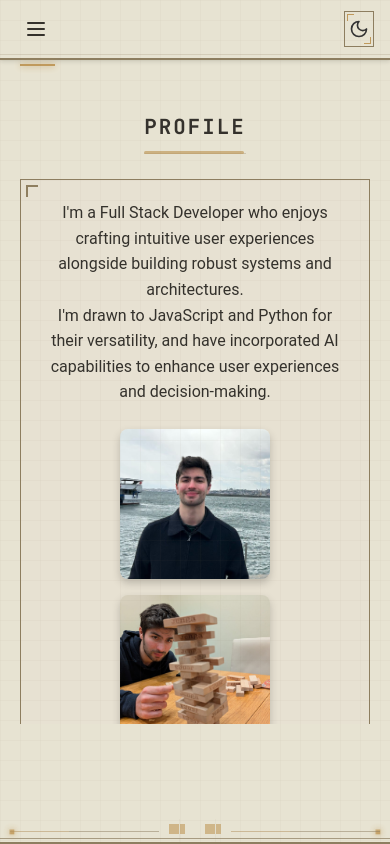
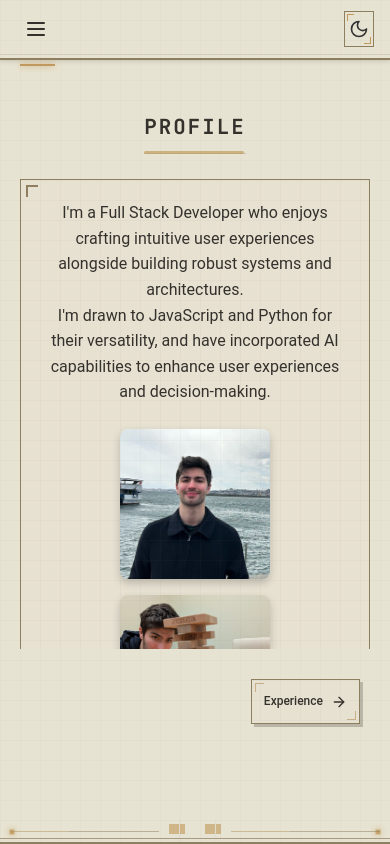
Before and after one commit to daviddc5/DavidDiazClifton, a React (Create React App) app in the folder david-portfolio/: page /profile in a window 390 px wide. Built offline with nearby package versions, Linux system fonts and the light colour scheme.

Commit message:
next previous button

```diff
--- a/david-portfolio/src/components/NintendoSwitch/NintendoSwitchPortfolio.js
+++ b/david-portfolio/src/components/NintendoSwitch/NintendoSwitchPortfolio.js
@@ -1,5 +1,6 @@
 // Import the custom CSS file first
 import "../../styles/NierEnhancedBorders.css";
+import "../../styles/PrevNextNavigation.css"; // Import our new navigation styles
 
 import React, { useState, useEffect } from "react";
 import { Routes, Route, useNavigate, useLocation } from "react-router-dom";
@@ -14,9 +15,10 @@ import SkillsSection from "./sections/SkillsSection";
 import ProjectsSection from "./sections/ProjectsSection";
 import ContactSection from "./sections/ContactSection";
 import NierFooter from "./NierFooter"; // Import our footer component
+import PrevNextNavigation from "./PrevNextNavigation"; // Import our new navigation component
 import portfolioData from "../../data/portfolioData";
 import "../../styles/NintendoSwitch.css";
-import "../../styles/ResponsiveMenu.css"; // Import new responsive menu styles
+import "../../styles/ResponsiveMenu.css"; // Import responsive menu styles
 
 const NintendoSwitchPortfolio = () => {
   const navigate = useNavigate();
@@ -122,6 +124,14 @@ const NintendoSwitchPortfolio = () => {
               element={<ContactSection data={portfolioData.contact} />}
             />
           </Routes>
+
+          {/* Add the PrevNextNavigation component when a section is selected */}
+          {selectedSection && (
+            <PrevNextNavigation
+              sections={portfolioData.sections}
+              currentSectionId={selectedSection.id}
+            />
+          )}
         </div>
       </div>
 
--- /dev/null
+++ b/david-portfolio/src/components/NintendoSwitch/PrevNextNavigation.jsx
@@ -0,0 +1,59 @@
+import React from "react";
+import { Link } from "react-router-dom";
+import { ArrowLeft, ArrowRight } from "lucide-react";
+
+/**
+ * PrevNextNavigation Component
+ * Provides navigation to previous and next sections in the portfolio
+ * Displays the name of the destination section
+ * Responsive for mobile and desktop
+ */
+const PrevNextNavigation = ({ sections, currentSectionId }) => {
+  // Find the current section index
+  const currentIndex = sections.findIndex(
+    (section) => section.id === currentSectionId
+  );
+
+  // Determine previous and next sections
+  const prevSection = currentIndex > 0 ? sections[currentIndex - 1] : null;
+  const nextSection =
+    currentIndex < sections.length - 1 ? sections[currentIndex + 1] : null;
+
+  return (
+    <div className="prev-next-navigation">
+      {prevSection ? (
+        <Link
+          to={`/${prevSection.id}`}
+          className="nav-button prev-button"
+          aria-label={`Go to ${prevSection.title} section`}
+        >
+          <ArrowLeft size={20} />
+          <div className="nav-button-content">
+            <span className="nav-direction">Previous</span>
+            <span className="nav-page-name">{prevSection.title}</span>
+          </div>
+        </Link>
+      ) : (
+        <div className="nav-button-placeholder"></div>
+      )}
+
+      {nextSection ? (
+        <Link
+          to={`/${nextSection.id}`}
+          className="nav-button next-button"
+          aria-label={`Go to ${nextSection.title} section`}
+        >
+          <div className="nav-button-content">
+            <span className="nav-direction">Next</span>
+            <span className="nav-page-name">{nextSection.title}</span>
+          </div>
+          <ArrowRight size={20} />
+        </Link>
+      ) : (
+        <div className="nav-button-placeholder"></div>
+      )}
+    </div>
+  );
+};
+
+export default PrevNextNavigation;
--- a/david-portfolio/src/data/portfolioData.js
+++ b/david-portfolio/src/data/portfolioData.js
@@ -35,17 +35,18 @@ const sections = [
     icon: <Code size={24} />,
     color: "#D4B56A",
   },
+
+  {
+    id: "projects",
+    title: "Projects",
+    icon: <FolderKanban size={24} />,
+    color: "#6A5A8C",
+  },
   {
     id: "contact",
     title: "Contact",
     icon: <Contact size={24} />,
     color: "#C27E9E",
-  },
-  {
-    id: "projects",
-    title: "Projects",
-    icon: <FolderKanban size={24} />,
-    color: "#6A5A8C",
   },
 ];
 // Content for each section
--- /dev/null
+++ b/david-portfolio/src/styles/PrevNextNavigation.css
@@ -0,0 +1,220 @@
+/* PrevNextNavigation Styles
+ * This file contains styles for the previous/next navigation buttons
+ * with NieR:Automata theme integration and responsive design
+ */
+
+/* Main container */
+.prev-next-navigation {
+  display: flex;
+  justify-content: space-between;
+  width: 100%;
+  max-width: 1000px;
+  margin: 20px auto 30px;
+  padding: 0 20px;
+  gap: 15px;
+}
+
+/* Button base styling */
+.nav-button {
+  display: flex;
+  align-items: center;
+  padding: 10px 15px;
+  background-color: var(--nier-card-bg);
+  border: 1px solid var(--nier-border);
+  color: var(--nier-text);
+  text-decoration: none;
+  transition: all 0.3s ease;
+  max-width: 200px;
+  gap: 10px;
+  position: relative;
+  overflow: hidden;
+  box-shadow: 3px 3px 0 var(--nier-shadow);
+}
+
+/* Button placeholder */
+.nav-button-placeholder {
+  flex: 1;
+  max-width: 200px;
+}
+
+/* Add NieR style corner effect with animation */
+.nav-button::before,
+.nav-button::after {
+  content: "";
+  position: absolute;
+  width: 8px;
+  height: 8px;
+  border-color: var(--nier-accent);
+  border-style: solid;
+  transition: all 0.3s ease;
+  animation: cornerPulse 3s infinite alternate;
+}
+
+.nav-button::before {
+  top: 3px;
+  left: 3px;
+  border-width: 1px 0 0 1px;
+}
+
+.nav-button::after {
+  bottom: 3px;
+  right: 3px;
+  border-width: 0 1px 1px 0;
+}
+
+/* Hover styles */
+.nav-button:hover {
+  background-color: var(--nier-selection);
+  transform: translate(-2px, -2px);
+  box-shadow: 5px 5px 0 var(--nier-shadow);
+}
+
+.nav-button:hover::before,
+.nav-button:hover::after {
+  width: 10px;
+  height: 10px;
+}
+
+/* Active/pressed state */
+.nav-button:active {
+  transform: translate(-1px, -1px);
+  box-shadow: 3px 3px 0 var(--nier-shadow);
+}
+
+/* Button content layout */
+.nav-button-content {
+  display: flex;
+  flex-direction: column;
+  text-align: left;
+}
+
+.next-button .nav-button-content {
+  text-align: right;
+}
+
+/* Direction text (Previous/Next) */
+.nav-direction {
+  font-size: 12px;
+  opacity: 0.7;
+  text-transform: uppercase;
+  letter-spacing: 0.5px;
+  font-family: "JetBrains Mono", monospace;
+}
+
+/* Page name text */
+.nav-page-name {
+  font-size: 16px;
+  font-weight: 500;
+  white-space: nowrap;
+  overflow: hidden;
+  text-overflow: ellipsis;
+  font-family: "Roboto", sans-serif;
+}
+
+/* Previous button specific styles */
+.prev-button {
+  margin-right: auto;
+}
+
+/* Next button specific styles */
+.next-button {
+  margin-left: auto;
+}
+
+/* Dark mode adjustments */
+[data-theme="dark"] .nav-button {
+  background-color: var(--nier-card-bg-dark);
+  border-color: var(--nier-border);
+}
+
+[data-theme="dark"] .nav-button:hover {
+  background-color: var(--nier-selection);
+}
+
+/* Animation effect */
+.nav-button {
+  animation: fadeSlideIn 0.4s ease-out;
+}
+
+@keyframes fadeSlideIn {
+  from {
+    opacity: 0;
+    transform: translateY(10px);
+  }
+  to {
+    opacity: 1;
+    transform: translateY(0);
+  }
+}
+
+/* Corner pulse animation */
+@keyframes cornerPulse {
+  0% {
+    opacity: 0.5;
+    border-color: var(--nier-accent);
+  }
+  100% {
+    opacity: 1;
+    border-color: var(--nier-border);
+  }
+}
+
+/* Responsive design for mobile */
+@media (max-width: 768px) {
+  .prev-next-navigation {
+    padding: 0 15px;
+    margin: 15px auto 25px;
+  }
+
+  .nav-button {
+    padding: 8px 12px;
+    gap: 8px;
+  }
+
+  .nav-direction {
+    font-size: 10px;
+  }
+
+  .nav-page-name {
+    font-size: 14px;
+  }
+}
+
+/* Small mobile screens */
+@media (max-width: 480px) {
+  .prev-next-navigation {
+    padding: 0 10px;
+    margin: 10px auto 20px;
+  }
+
+  .nav-button {
+    padding: 8px 12px;
+    max-width: 130px;
+    min-height: 45px; /* Ensure touch target is big enough */
+  }
+
+  .nav-button-placeholder {
+    max-width: 130px;
+  }
+
+  .nav-direction {
+    display: none; /* Hide "Previous"/"Next" text on very small screens */
+  }
+
+  .nav-page-name {
+    font-size: 12px;
+  }
+
+  /* Make icons smaller on very small screens */
+  .nav-button svg {
+    width: 16px;
+    height: 16px;
+    min-width: 16px; /* Prevent icon from shrinking */
+  }
+
+  /* Ensure text doesn't overflow */
+  .nav-button-content {
+    max-width: 85px;
+    overflow: hidden;
+  }
+}
```
